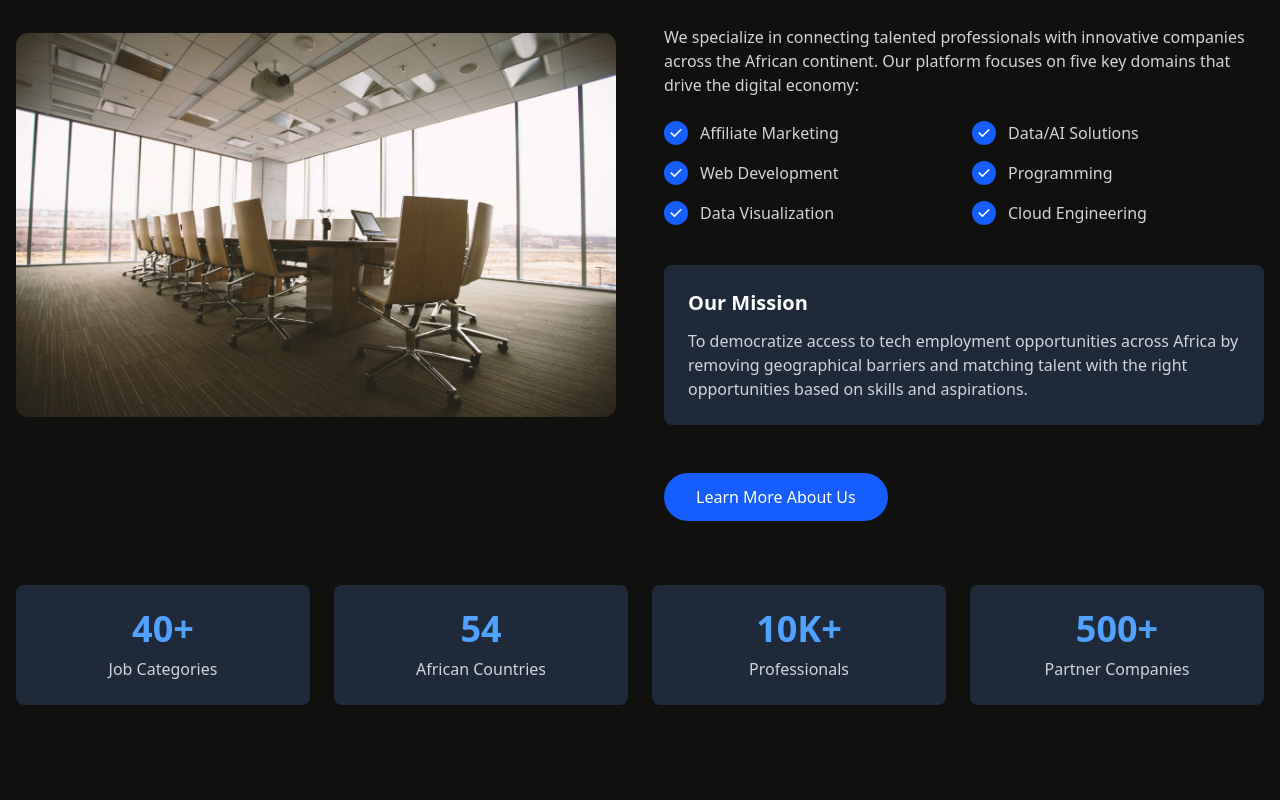
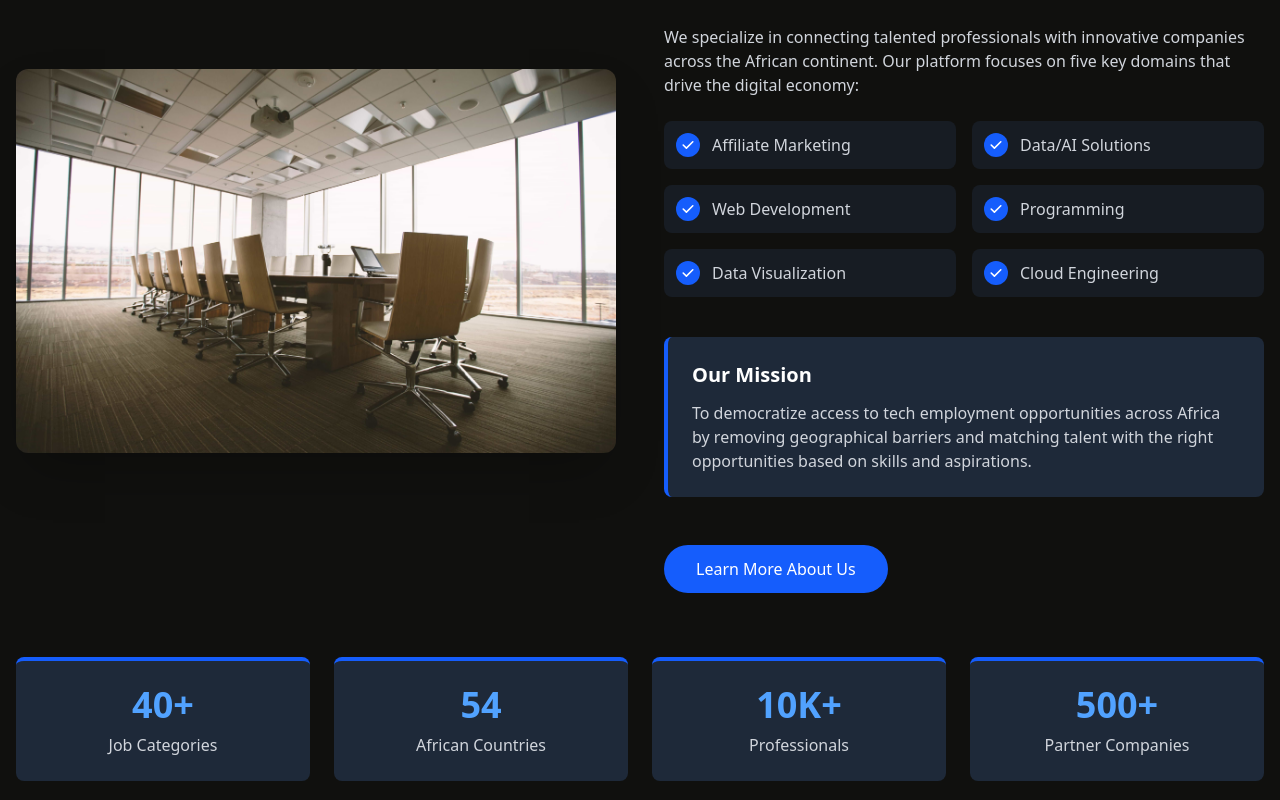
Before and after one commit to tchasinga/jobposter, a Next.js app: page / in a window 1280 px wide. Shown: the part 4200-5000 px from the top of the page. Built offline with nearby package versions, Linux system fonts and the light colour scheme.

Commit message:
feat: enhance AboutSection with framer-motion animations and update layout structure in Home page

```diff
--- a/app/Pages/AboutSection.jsx
+++ b/app/Pages/AboutSection.jsx
@@ -2,11 +2,64 @@
 import React, { useEffect, useRef } from 'react';
 import Image from 'next/image';
 import { gsap } from 'gsap';
+import { motion } from "framer-motion";
 import ImgFive from "../Image/Img05.webp";
 import ImgOne from "../Image/ImgOne.jpeg";
 import ImgTwo from "../Image/ImgTwo.jpeg";
 import ImgThree from "../Image/ImgThree.jpeg";
 import ImageFour from "../Image/ImageFour.jpeg";
+
+// Animation variants
+const aboutSectionVariant = {
+  offscreen: {
+    opacity: 0,
+    y: 50,
+    scale: 0.95
+  },
+  onscreen: {
+    opacity: 1,
+    y: 0,
+    scale: 1,
+    transition: {
+      type: "spring",
+      stiffness: 100,
+      damping: 10,
+      duration: 0.8,
+      staggerChildren: 0.2,
+      when: "beforeChildren"
+    }
+  }
+};
+
+const itemVariant = {
+  offscreen: {
+    opacity: 0,
+    y: 20
+  },
+  onscreen: {
+    opacity: 1,
+    y: 0,
+    transition: {
+      duration: 0.6,
+      ease: "easeOut"
+    }
+  }
+};
+
+const statItemVariant = {
+  offscreen: {
+    opacity: 0,
+    y: 30
+  },
+  onscreen: {
+    opacity: 1,
+    y: 0,
+    transition: {
+      duration: 0.8,
+      ease: "backOut"
+    }
+  }
+};
 
 export default function AboutSection() {
   const imageContainerRef = useRef(null);
@@ -18,20 +71,13 @@ export default function AboutSection() {
     // Initialize GSAP animation
     const startImageTransition = () => {
       intervalRef.current = setInterval(() => {
-        // Fade out current image
         gsap.to(imageContainerRef.current, {
           opacity: 0,
           duration: 0.8,
           ease: "power2.inOut",
           onComplete: () => {
-            // Update image index (cycle through images)
-            currentImageIndex.current =
-              (currentImageIndex.current + 1) % images.length;
-
-            // Force re-render by updating state (we use a dummy state)
+            currentImageIndex.current = (currentImageIndex.current + 1) % images.length;
             forceUpdate();
-
-            // Fade in new image
             gsap.to(imageContainerRef.current, {
               opacity: 1,
               duration: 0.8,
@@ -39,13 +85,11 @@ export default function AboutSection() {
             });
           }
         });
-      }, 5000); // Change every 5 seconds
+      }, 5000);
     };
 
-    // Start the animation
     startImageTransition();
 
-    // Clean up on unmount
     return () => {
       if (intervalRef.current) {
         clearInterval(intervalRef.current);
@@ -54,22 +98,30 @@ export default function AboutSection() {
     };
   }, []);
 
-  // Dummy state to force re-render
   const [, forceUpdate] = React.useReducer(x => x + 1, 0);
 
   return (
-    <section className="max-w-screen-2xl mx-auto w-full py-20 px-4">
+    <motion.section
+      initial="offscreen"
+      whileInView="onscreen"
+      viewport={{ once: true, amount: 0.2 }}
+      variants={aboutSectionVariant}
+      className="max-w-screen-2xl mx-auto w-full py-20 px-4"
+    >
       {/* Section Header */}
-      <div className="text-center pb-12">
+      <motion.div variants={itemVariant} className="text-center pb-12">
         <h1 className="text-4xl font-bold text-white font-mono mb-4">About Our Platform</h1>
         <p className="text-lg text-gray-300 max-w-3xl mx-auto">
           Connecting African tech talent with world-class opportunities
         </p>
-      </div>
+      </motion.div>
 
       <div className="flex flex-col lg:flex-row gap-12 items-center">
-        {/* Image Section with GSAP animation */}
-        <div className="lg:w-1/2 relative h-96 rounded-xl overflow-hidden">
+        {/* Image Section */}
+        <motion.div
+          variants={itemVariant}
+          className="lg:w-1/2 relative h-96 rounded-xl overflow-hidden shadow-2xl"
+        >
           <div ref={imageContainerRef} className="relative h-full w-full">
             <Image
               src={images[currentImageIndex.current]}
@@ -80,21 +132,29 @@ export default function AboutSection() {
               priority
             />
           </div>
-        </div>
+        </motion.div>
 
-        {/* Rest of your content remains the same */}
-        <div className="lg:w-1/2 space-y-6">
-          <h2 className="text-3xl font-bold text-white">
+        {/* Content Section */}
+        <motion.div variants={itemVariant} className="lg:w-1/2 space-y-6">
+          <motion.h2
+            variants={itemVariant}
+            className="text-3xl font-bold text-white"
+          >
             Bridging the Gap in Tech Employment Across Africa
-          </h2>
+          </motion.h2>
 
-          <p className="text-gray-300">
+          <motion.p variants={itemVariant} className="text-gray-300">
             We specialize in connecting talented professionals with innovative companies across
             the African continent. Our platform focuses on five key domains that drive the
             digital economy:
-          </p>
+          </motion.p>
 
-          <ul className="grid grid-cols-2 gap-4">
+          <motion.ul
+            variants={aboutSectionVariant}
+            initial="hidden"
+            animate="show"
+            className="grid grid-cols-2 gap-4"
+          >
             {[
               "Affiliate Marketing",
               "Data/AI Solutions",
@@ -103,19 +163,23 @@ export default function AboutSection() {
               "Data Visualization",
               "Cloud Engineering"
             ].map((item, index) => (
-              <li key={index} className="flex items-center">
+              <motion.li
+                key={index}
+                variants={itemVariant}
+                className="flex items-center bg-gray-800/50 p-3 rounded-lg"
+              >
                 <span className="bg-blue-600 rounded-full w-6 h-6 flex items-center justify-center mr-3">
                   <svg xmlns="http://www.w3.org/2000/svg" className="h-4 w-4 text-white" viewBox="0 0 20 20" fill="currentColor">
                     <path fillRule="evenodd" d="M16.707 5.293a1 1 0 010 1.414l-8 8a1 1 0 01-1.414 0l-4-4a1 1 0 011.414-1.414L8 12.586l7.293-7.293a1 1 0 011.414 0z" clipRule="evenodd" />
                   </svg>
                 </span>
                 <span className="text-gray-300">{item}</span>
-              </li>
+              </motion.li>
             ))}
-          </ul>
+          </motion.ul>
 
-          <div className="pt-4">
-            <div className="bg-gray-800 p-6 rounded-lg">
+          <motion.div variants={itemVariant} className="pt-4">
+            <div className="bg-gray-800 p-6 rounded-lg border-l-4 border-blue-600">
               <h3 className="text-xl font-semibold text-white mb-3">Our Mission</h3>
               <p className="text-gray-300">
                 To democratize access to tech employment opportunities across Africa by removing
@@ -123,28 +187,47 @@ export default function AboutSection() {
                 skills and aspirations.
               </p>
             </div>
-          </div>
+          </motion.div>
 
-          <button className="mt-6 bg-blue-600 hover:bg-blue-700 text-white font-medium py-3 px-8 rounded-full transition-colors">
+          <motion.button
+            variants={itemVariant}
+            whileHover={{
+              scale: 1.05,
+              boxShadow: "0 0 15px rgba(37, 99, 235, 0.6)"
+            }}
+            whileTap={{ scale: 0.95 }}
+            className="mt-6 bg-blue-600 text-white font-medium py-3 px-8 rounded-full transition-all"
+          >
             Learn More About Us
-          </button>
-        </div>
+          </motion.button>
+        </motion.div>
       </div>
 
       {/* Stats Section */}
-      <div className="grid grid-cols-2 md:grid-cols-4 gap-6 mt-16">
+      <motion.div
+        variants={aboutSectionVariant}
+        className="grid grid-cols-2 md:grid-cols-4 gap-6 mt-16"
+      >
         {[
           { value: "40+", label: "Job Categories" },
           { value: "54", label: "African Countries" },
           { value: "10K+", label: "Professionals" },
           { value: "500+", label: "Partner Companies" }
         ].map((stat, index) => (
-          <div key={index} className="bg-gray-800 p-6 rounded-lg text-center">
+          <motion.div
+            key={index}
+            variants={statItemVariant}
+            whileHover={{
+              y: -5,
+              boxShadow: "0 10px 25px -5px rgba(0, 0, 0, 0.3)"
+            }}
+            className="bg-gray-800 p-6 rounded-lg text-center border-t-4 border-blue-600 cursor-pointer"
+          >
             <p className="text-4xl font-bold text-blue-400 mb-2">{stat.value}</p>
             <p className="text-gray-300">{stat.label}</p>
-          </div>
+          </motion.div>
         ))}
-      </div>
-    </section>
+      </motion.div>
+    </motion.section>
   );
 }
--- a/app/globals.css
+++ b/app/globals.css
@@ -5,7 +5,8 @@
 body {
   background: #10100E;
   color: #FFFFE3;
-  /* font-family: 'Poppins', sans-serif; */
+  scroll-behavior: smooth;
+
 }
 
 .newproductgrid {
--- a/app/page.jsx
+++ b/app/page.jsx
@@ -13,11 +13,16 @@ export default function Home() {
       {/* <Jobs /> */}
       <Jobs />
       {/* <About /> */}
+      <div id="about">
       <AboutSection />
+      </div>
+
       {/* <Testemonial /> */}
       <Testemonial />
       {/* <Contact /> */}
-      <ContactUs />
+      <div id="contact">
+        <ContactUs />
+      </div>
     </div>
   );
 }
```
